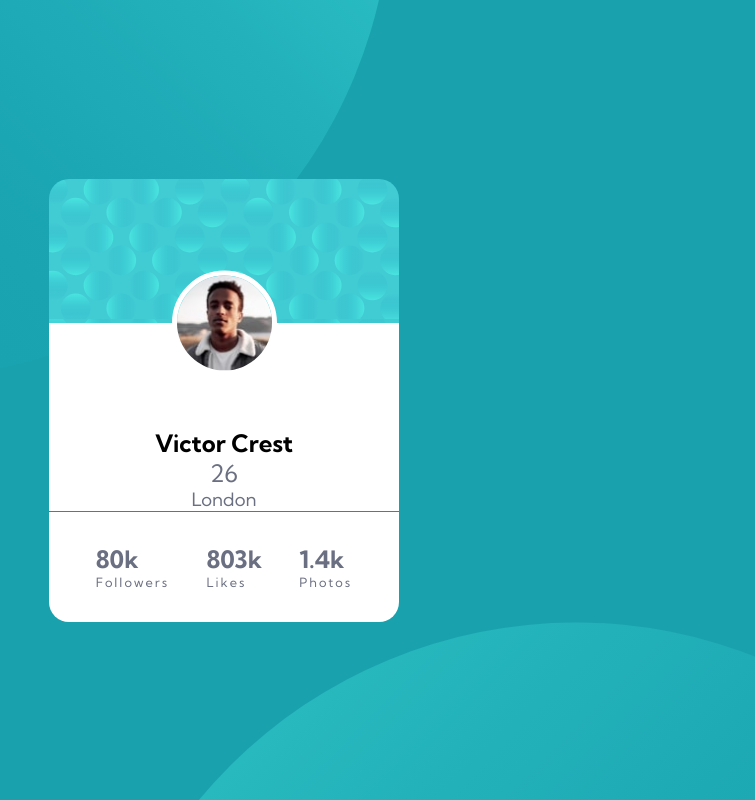
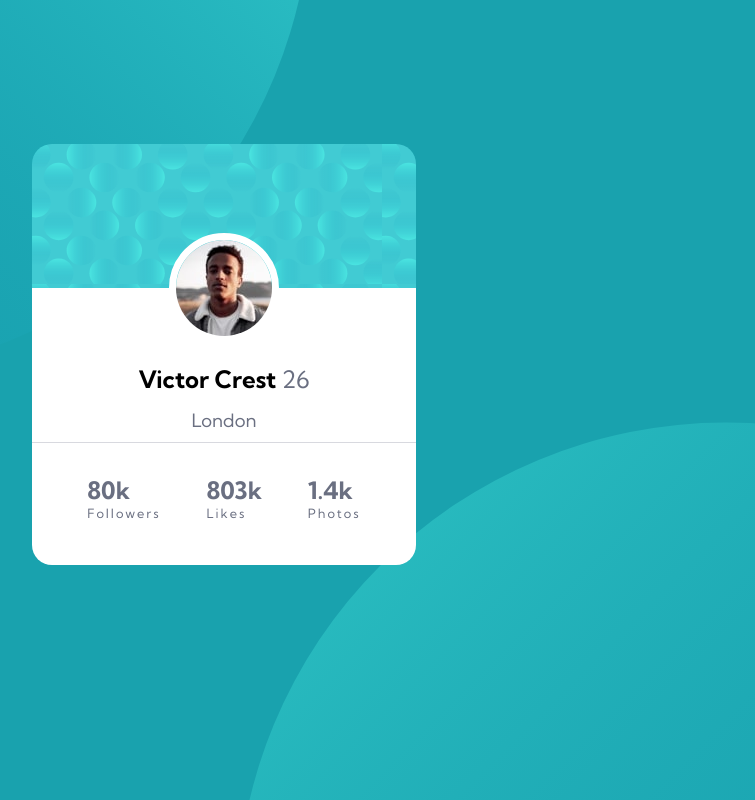
Before and after one commit to v-magiri/FrontEnd_Mentor_Solutions, a plain HTML site: page Profile-card-solution/index.html in a window 1280 px wide. Shown: the whole page, without its empty margins (416-1171 px from the left). Drawn offline with Linux system fonts and the light colour scheme.

Commit message:
Complete solution

```diff
--- a/Profile-card-solution/index.html
+++ b/Profile-card-solution/index.html
@@ -9,15 +9,13 @@
     <link rel="icon" href="./Assets/favicon-32x32.png" type="image/x-icon">
 </head>
 <body>
-    <div class="container">
         <div class="profile_content">
             <div class="profile-bg">
 
             </div>
-            <div class="content">
             <div class="profile">
                 <img src="./Assets/image-victor.jpg" alt="Profile Image">
-                    <span class="name">Victor Crest </span><span class="age">26</span>
+                <p>Victor Crest <span class="age">26</span></p>
                 <p class="city">London</p>
             </div>
             <div class="stats">
@@ -35,7 +33,5 @@
                 </div>
             </div>
         </div>
-        </div>
-    </div>
 </body>
 </html>
--- a/Profile-card-solution/styles/styles.css
+++ b/Profile-card-solution/styles/styles.css
@@ -3,6 +3,12 @@
     margin:0;
     padding:0;
     box-sizing: border-box;
+}
+*,
+*::after,
+*::before {
+  margin: 0;
+  padding: 0;
 }
 :root{
     --white:#fff;
@@ -11,7 +17,7 @@
     --Dark_grayish_blue: hsl(227, 10%, 46%);
 }
 body{
-    background:url(../Assets/bg-pattern-bottom.svg) bottom -800px right -200px no-repeat,url(../Assets/bg-pattern-top.svg) top -600px left -170px no-repeat;
+    background:url(../Assets/bg-pattern-bottom.svg) bottom -600px right -350px no-repeat,url(../Assets/bg-pattern-top.svg) top -600px left -250px no-repeat;
     background-color: hsl(185, 75%, 39%);
     display: flex;
     min-height: 100vh;
@@ -19,23 +25,15 @@ body{
     justify-content: center;
     overflow: hidden;
     font-family: 'Kumbh Sans', sans-serif;
-
 }
-.container{
+.profile_content{
+    width:24em;
+    height: 32em;
+    display: flex;
     flex-direction: column;
-    display:flex;
-    width:350px;
-    height:50%;
-    justify-content: center;
-    border-radius: 20px;
-    align-items: center;
     margin:auto;
     position: relative;
-}
-.profile_content{
-    width:100%;
-    height: 100%;
-    border-radius: 0.6rem;
+    overflow: hidden;
 }
 .profile-bg{
     background-image: url('../Assets/bg-pattern-card.svg');
@@ -47,37 +45,43 @@ body{
     display: flex;
     align-items: center;
     flex-direction: column;
-    border-bottom: 1px solid var(--Dark_grayish_blue);
+    flex:0.5;
+    border-bottom: 1px solid #d8d9df;
+}
+.profile img{
+    border-radius: 50%;
+    border: 7px solid var(--white);
+    display: flex;
+    align-items: center;
+    transform: translateY(-50%);
+    justify-content: center;
+    overflow: hidden;
+}
+.profile p:first-of-type{
+    margin: -40px 0 0 0;
+    font-size: 1.5rem;
+    font-weight: 700;
 }
 .profile p{
-    margin: 0;
-}
-.profile .name{
-    font-weight: 700;
-    font-size: 1.5rem;
+    line-height: 42px;
 }
 .profile .age{
     font-size: 1.5rem;
-    font-weight: 400;
+    font-weight: normal;
     color: var(--Dark_grayish_blue);
 }
 .city{
     font-size:1.15em;
     color: var(--Dark_grayish_blue);
+    font-weight: normal;
 }
-.profile img{
-    border-radius: 50%;
-    width:30%;
-    border: 5px solid var(--white);
-    transform: translateY(-50%);
-}
-.content{
-    background-color: var(--white);
-    width:100%;
-    border-radius: 0 0 20px 20px;
+.profile ,.stats{
+    background-color: #fff;
 }
 .stats{
     display: flex;
+    flex: 0.2;
+    border-radius: 0 0 20px 20px;
     justify-content: space-evenly;
     padding:2rem 0.6rem;
     color:var(--Dark_grayish_blue);
@@ -91,3 +95,15 @@ body{
     font-size: 0.8em;
     letter-spacing: 2px;
 }
+@media screen and (max-width:375px){
+    .profile_content{
+        width:20em;
+        height: 24em;
+    }
+}
+@media (min-width:480) and (max-width:820px) {
+    .profile_content{
+        width:24em;
+        height: 26em;
+    }
+}
```
Lines whose indentation alone changed are shown as unchanged.
